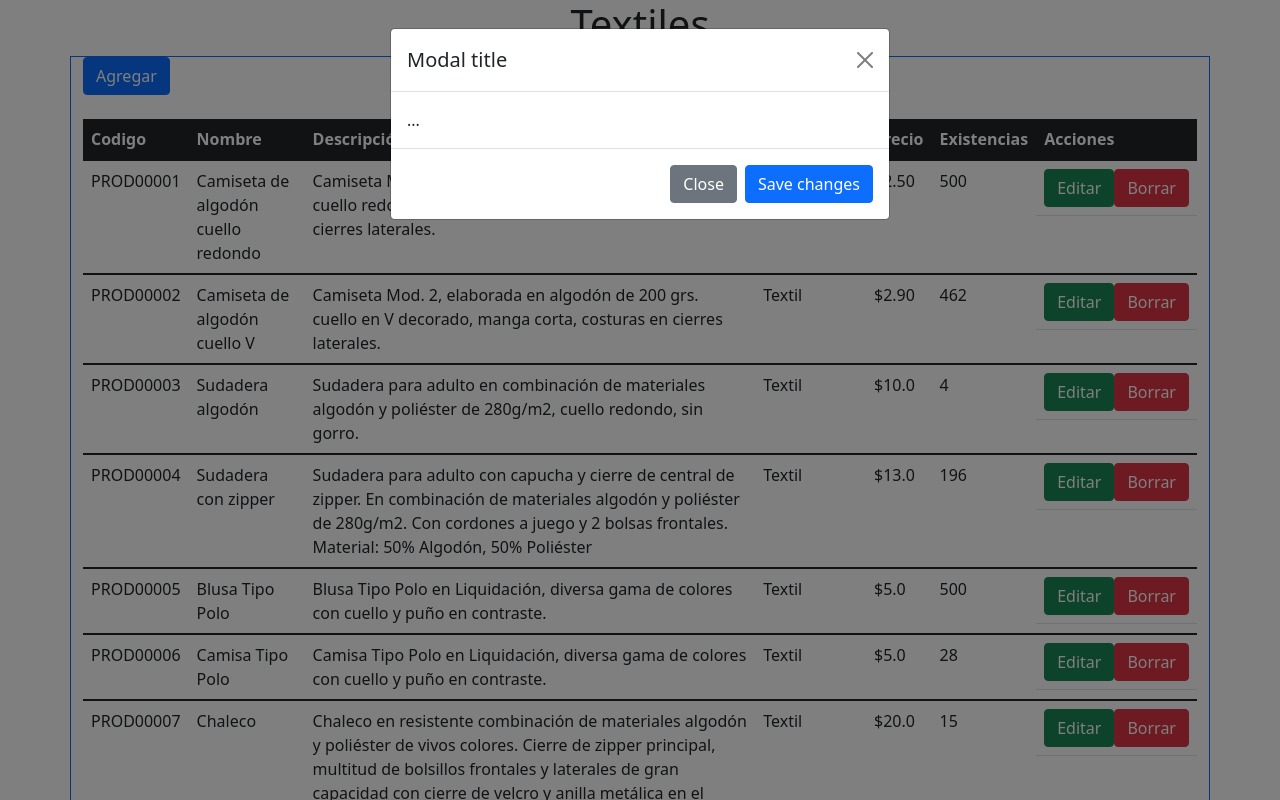
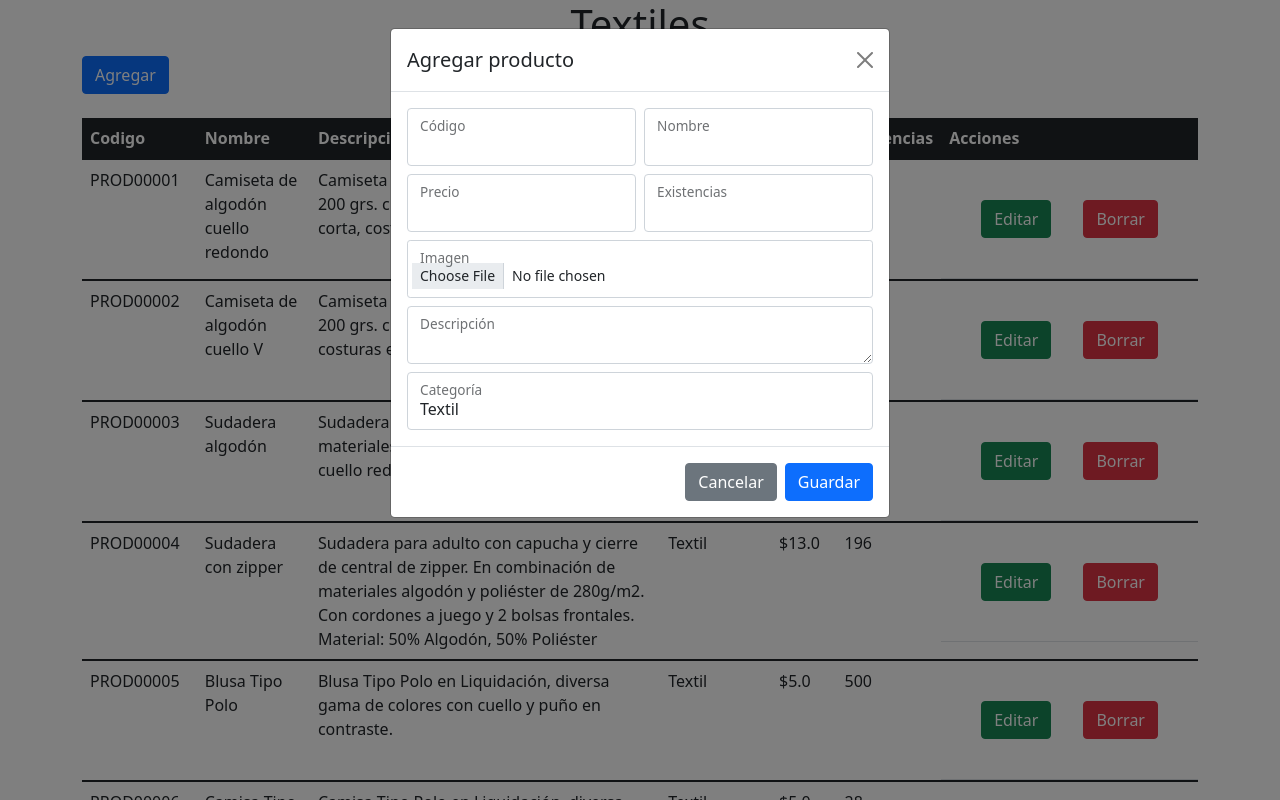
Before and after one commit to Riverapjj/Desafio, a PHP site: page /privado.php in a window 1280 px wide, after a click on "Agregar". Run offline with PHP 8.4, Linux system fonts and the light colour scheme.

Commit message:
Agregar y mostrando datos en modal para editar

```diff
--- a/agregar.php
+++ b/agregar.php
@@ -1,18 +1,20 @@
-<!-- Modal -->
-<div class="modal fade" id="agregar" tabindex="-1" aria-labelledby="agregar" aria-hidden="true">
-  <div class="modal-dialog">
-    <div class="modal-content">
-      <div class="modal-header">
-        <h5 class="modal-title" id="exampleModalLabel">Modal title</h5>
-        <button type="button" class="btn-close" data-bs-dismiss="modal" aria-label="Close"></button>
-      </div>
-      <div class="modal-body">
-        ...
-      </div>
-      <div class="modal-footer">
-        <button type="button" class="btn btn-secondary" data-bs-dismiss="modal">Close</button>
-        <button type="button" class="btn btn-primary">Save changes</button>
-      </div>
-    </div>
-  </div>
-</div>
+<?php
+
+    $productos = simplexml_load_file('productos.xml');
+
+    $producto = $productos->addChild('producto');
+
+    $producto->addChild('codigo', $_POST['codigo']);
+    $producto->addChild('nombre', $_POST['nombre']);
+    $producto->addChild('descripcion', $_POST['descripcion']);
+    $producto->addChild('img', $_POST['img']);
+    $producto->addChild('categoria', $_POST['categoria']);
+    $producto->addChild('precio', $_POST['precio']);
+    $producto->addChild('existencias', $_POST['existencia']);
+
+    file_put_contents('productos.xml', $productos->asXML());
+
+    header('location:privado.php');
+?>
+
+?>
--- /dev/null
+++ b/agregarModal.php
@@ -0,0 +1,65 @@
+<!-- Modal -->
+<div class="modal fade" id="agregar" tabindex="-1" aria-labelledby="agregar" aria-hidden="true">
+  <div class="modal-dialog">
+    <div class="modal-content">
+      <div class="modal-header">
+        <h5 class="modal-title" id="modalTitulo">Agregar producto</h5>
+        <button type="button" class="btn-close" data-bs-dismiss="modal" aria-label="Close"></button>
+      </div>
+      <div class="modal-body">
+        <form action="agregar.php" method="post" class="row g-2">
+          <div class="col-md-6">
+            <div class="form-floating">
+              <input type="text" class="form-control" id="codigo" name="codigo" required />
+              <label for="codigo">Código</label>
+            </div>
+          </div>
+          <div class="col-md-6">
+            <div class="form-floating">
+              <input type="text" class="form-control" id="nombre" name="nombre" required />
+              <label for="nombre">Nombre</label>
+            </div>
+          </div>
+          <div class="col-md-6">
+            <div class="form-floating">
+              <input type="number" min="0" step="0.01" class="form-control" id="precio" name="precio" required />
+              <label for="precio">Precio</label>
+            </div>
+          </div>
+          <div class="col-md-6">
+            <div class="form-floating">
+              <input type="number" min="1" class="form-control" id="existencia" name="existencia" required />
+              <label for="existencia">Existencias</label>
+            </div>
+          </div>
+          <div class="col-md-12">
+            <div class="form-floating">
+              <input type="file" class="form-control form-control-sm" id="img" name="img" required />
+              <label for="img">Imagen</label>
+            </div>
+          </div>
+          <div class="col-md-12">
+            <div class="form-floating">
+              <textarea class="form-control" id="descripcion" name="descripcion" required></textarea>
+              <label for="descripcion">Descripción</label>
+            </div>
+          </div>
+          <div class="col-md-12">
+            <div class="form-floating">
+              <select name="categoria" id="categoria" class="form-control">
+                <option value="Textil">Textil</option>
+                <option value="Promocional">Promocional</option>
+              </select>
+              <label for="categoria">Categoría</label>
+            </div>
+          </div>
+      </div>
+      <div class="modal-footer">
+        <button type="button" class="btn btn-secondary" data-bs-dismiss="modal">Cancelar</button>
+        <button type="submit" class="btn btn-primary">Guardar</button>
+
+      </form>
+      </div>
+    </div>
+  </div>
+</div>
--- /dev/null
+++ b/borrarModal.php
@@ -0,0 +1,65 @@
+<!-- Modal -->
+<div class="modal fade" id="borrar_<?=$producto->codigo;?>" tabindex="-1" aria-labelledby="agregar" aria-hidden="true">
+  <div class="modal-dialog">
+    <div class="modal-content">
+      <div class="modal-header">
+        <h5 class="modal-title" id="modalTitulo">Borrar producto</h5>
+        <button type="button" class="btn-close" data-bs-dismiss="modal" aria-label="Close"></button>
+      </div>
+      <div class="modal-body">
+        <form action="editar.php" method="post" class="row g-2">
+          <div class="col-md-6">
+            <div class="form-floating">
+              <input type="text" class="form-control" id="codigo" name="codigo" value="<?=$producto->codigo;?>" required />
+              <label for="codigo">Código</label>
+            </div>
+          </div>
+          <div class="col-md-6">
+            <div class="form-floating">
+              <input type="text" class="form-control" id="nombre" name="nombre" value="<?=$producto->nombre;?>" required />
+              <label for="nombre">Nombre</label>
+            </div>
+          </div>
+          <div class="col-md-6">
+            <div class="form-floating">
+              <input type="number" min="0" step="0.01" class="form-control" id="precio" name="precio" value="<?=$producto->precio;?>" required />
+              <label for="precio">Precio</label>
+            </div>
+          </div>
+          <div class="col-md-6">
+            <div class="form-floating">
+              <input type="number" min="1" class="form-control" id="existencia" name="existencia" value="<?=$producto->existencias;?>" required />
+              <label for="existencia">Existencias</label>
+            </div>
+          </div>
+          <div class="col-md-12">
+            <div class="form-floating">
+              <input type="file" class="form-control form-control-sm" id="img" name="img" value="<?=$producto->img;?>" required />
+              <label for="img">Imagen</label>
+            </div>
+          </div>
+          <div class="col-md-12">
+            <div class="form-floating">
+              <textarea class="form-control" id="descripcion" name="descripcion" value="<?=$producto->descripcion;?>" required></textarea>
+              <label for="descripcion">Descripción</label>
+            </div>
+          </div>
+          <div class="col-md-12">
+            <div class="form-floating">
+              <select name="categoria" id="categoria" class="form-control" value="<?=$producto->categoria;?>" >
+                <option value="1">Textil</option>
+                <option value="2">Promocional</option>
+              </select>
+              <label for="categoria">Categoría</label>
+            </div>
+          </div>
+      </div>
+      <div class="modal-footer">
+        <button type="button" class="btn btn-secondary" data-bs-dismiss="modal">Cancelar</button>
+        <button type="submit" class="btn btn-primary">Guardar</button>
+
+      </form>
+      </div>
+    </div>
+  </div>
+</div>
--- /dev/null
+++ b/editarModal.php
@@ -0,0 +1,65 @@
+<!-- Modal -->
+<div class="modal fade" id="editar_<?=$producto->codigo;?>" tabindex="-1" aria-labelledby="agregar" aria-hidden="true">
+  <div class="modal-dialog">
+    <div class="modal-content">
+      <div class="modal-header">
+        <h5 class="modal-title" id="modalTitulo">Editar producto</h5>
+        <button type="button" class="btn-close" data-bs-dismiss="modal" aria-label="Close"></button>
+      </div>
+      <div class="modal-body">
+        <form action="editar.php" method="post" class="row g-2">
+          <div class="col-md-6">
+            <div class="form-floating">
+              <input type="text" class="form-control" id="codigo" name="codigo" value="<?=$producto->codigo;?>" required />
+              <label for="codigo">Código</label>
+            </div>
+          </div>
+          <div class="col-md-6">
+            <div class="form-floating">
+              <input type="text" class="form-control" id="nombre" name="nombre" value="<?=$producto->nombre;?>" required />
+              <label for="nombre">Nombre</label>
+            </div>
+          </div>
+          <div class="col-md-6">
+            <div class="form-floating">
+              <input type="number" min="0" step="0.01" class="form-control" id="precio" name="precio" value="<?=$producto->precio;?>" required />
+              <label for="precio">Precio</label>
+            </div>
+          </div>
+          <div class="col-md-6">
+            <div class="form-floating">
+              <input type="number" min="1" class="form-control" id="existencia" name="existencia" value="<?=$producto->existencias;?>" required />
+              <label for="existencia">Existencias</label>
+            </div>
+          </div>
+          <div class="col-md-12">
+            <div class="form-floating input-group">
+              <input type="file" class="form-control form-control-sm" id="img" name="img" value="<?=$producto->img;?>" required />
+              <label for="img">Imagen</label>
+            </div>
+          </div>
+          <div class="col-md-12">
+            <div class="form-floating">
+              <textarea class="form-control" id="descripcion" name="descripcion" required><?=$producto->descripcion;?></textarea>
+              <label for="descripcion">Descripción</label>
+            </div>
+          </div>
+          <div class="col-md-12">
+            <div class="form-floating">
+              <select name="categoria" id="categoria" class="form-control" value="<?=$producto->categoria;?>" >
+                <option value="1">Textil</option>
+                <option value="2">Promocional</option>
+              </select>
+              <label for="categoria">Categoría</label>
+            </div>
+          </div>
+      </div>
+      <div class="modal-footer">
+        <button type="button" class="btn btn-secondary" data-bs-dismiss="modal">Cancelar</button>
+        <button type="submit" class="btn btn-primary">Guardar</button>
+
+      </form>
+      </div>
+    </div>
+  </div>
+</div>
--- a/privado.php
+++ b/privado.php
@@ -8,12 +8,12 @@
     <title>Dashboard</title>
 </head>
 <body>
-    <?php include('agregar.php');?>
+    <?php include('agregarModal.php');?>
 
     <div class="container">
         <h1 class="page-header text-center">Textiles</h1>
         <div class="row">
-            <div class="col-sm-offset-2 border border-primary">
+            <div class="col-sm-offset-2">
                 <button type="button" class="btn btn-primary" data-bs-toggle="modal" data-bs-target="#agregar">Agregar</button>
                 <div class="table-responsive">
                     <table class="table table-hover table-align-middle mt-4">
@@ -31,7 +31,6 @@
                             $productos = simplexml_load_file('productos.xml');
 
                             foreach ($productos as $producto) {
-
                         ?>
                             <tbody>
                                 <tr>
@@ -45,16 +44,16 @@
                                     <td><?= $producto->categoria;?></td>
                                     <td>$<?= $producto->precio;?></td>
                                     <td><?= $producto->existencias;?></td>
-                                    <td class="d-flex p-2 ">
-                                        <button type="button" class="btn btn-success" data-bs-toggle="modal" data-bs-target="#editar_<?= $producto->codigo;?>">Editar</button>
-                                        <button type="button" class="btn btn-danger" data-bs-toggle="modal" data-bs-target="#borrar_<?= $producto->codigo;?>">Borrar</button>
+                                    <td class="d-flex p-4">
+                                        <button type="button" class="btn btn-success m-3" data-bs-toggle="modal" data-bs-target="#editar_<?= $producto->codigo;?>">Editar</button>
+                                        <button type="button" class="btn btn-danger m-3" data-bs-toggle="modal" data-bs-target="#borrar_<?= $producto->codigo;?>">Borrar</button>
                                     </td>
                                 </tr>
                             </tbody>
 
                         <?php
-                                include('editar.php');
-                                include('borrar.php');
+                                include('editarModal.php');
+                                include('borrarModal.php');
                             }
                         ?>
                     </table>
```
Also changed, not shown: productos.xml (+23 -23 lines).
